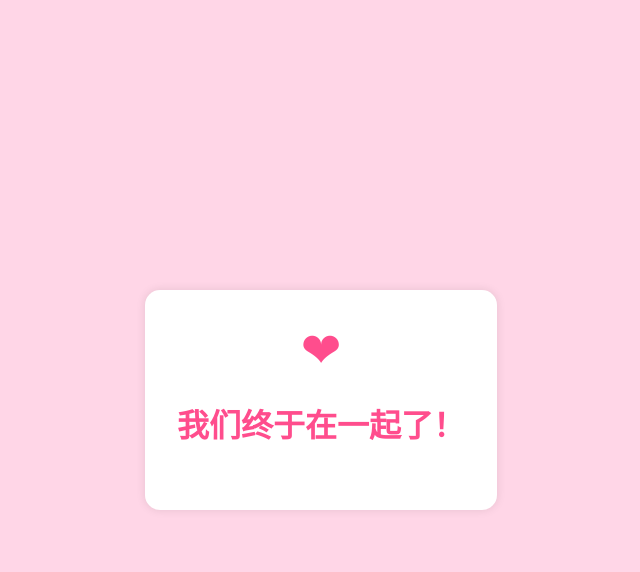
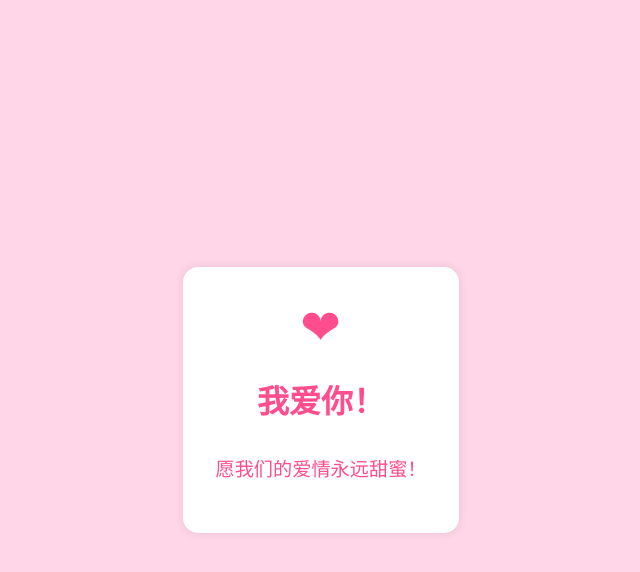
Before and after one commit to gfdbm/beibei.github.io, a plain HTML site: page index.html in a window 1280 px wide. Both pictures are taken after a click on the button "同意". Shown: the whole page, without its empty margins (319-959 px from the left). Drawn offline with Linux system fonts and the light colour scheme.

Commit message:
Update index.html

```diff
--- a/index.html
+++ b/index.html
@@ -83,14 +83,36 @@
     </div>
 
     <script>
+        // 定义一组表白话语
+        const messages = [
+            "做我女朋友好吗？",
+            "我真的很喜欢你！",
+            "再考虑考虑吧～",
+            "你是我遇到最好的人！",
+            "我会一直对你好的！",
+            "你真的确定要拒绝我吗？",
+            "给我一次机会好不好？",
+            "我保证会让你幸福！",
+            "你是我的唯一！",
+            "没有你我真的不行",
+            "我们很合适的！",
+            "我会一直陪着你！"
+        ];
+
+        let currentIndex = 0;
+        const title = document.querySelector('h1');
+
         document.getElementById('disagreeBtn').addEventListener('click', function(e) {
-            // 阻止默认的点击行为
             e.preventDefault();
 
-            // 随机移动"不同意"按钮的位置
+            // 随机移动按钮位置
             this.style.position = 'absolute';
             this.style.left = Math.random() * (window.innerWidth - this.offsetWidth) + 'px';
             this.style.top = Math.random() * (window.innerHeight - this.offsetHeight) + 'px';
+
+            // 随机更换文字
+            currentIndex = (currentIndex + 1) % messages.length;
+            title.textContent = messages[currentIndex];
         });
 
         document.getElementById('agreeBtn').addEventListener('click', function() {
@@ -99,7 +121,10 @@
             document.body.innerHTML = `
                 <div class="container">
                     <div class="heart">❤</div>
-                    <h1>我们终于在一起了！</h1>
+                    <h1>我爱你！</h1>
+                    <p style="color: #ff4d8d; font-size: 1.2rem; margin-top: 1rem;">
+                        愿我们的爱情永远甜蜜！
+                    </p>
                 </div>
             `;
         });
```
